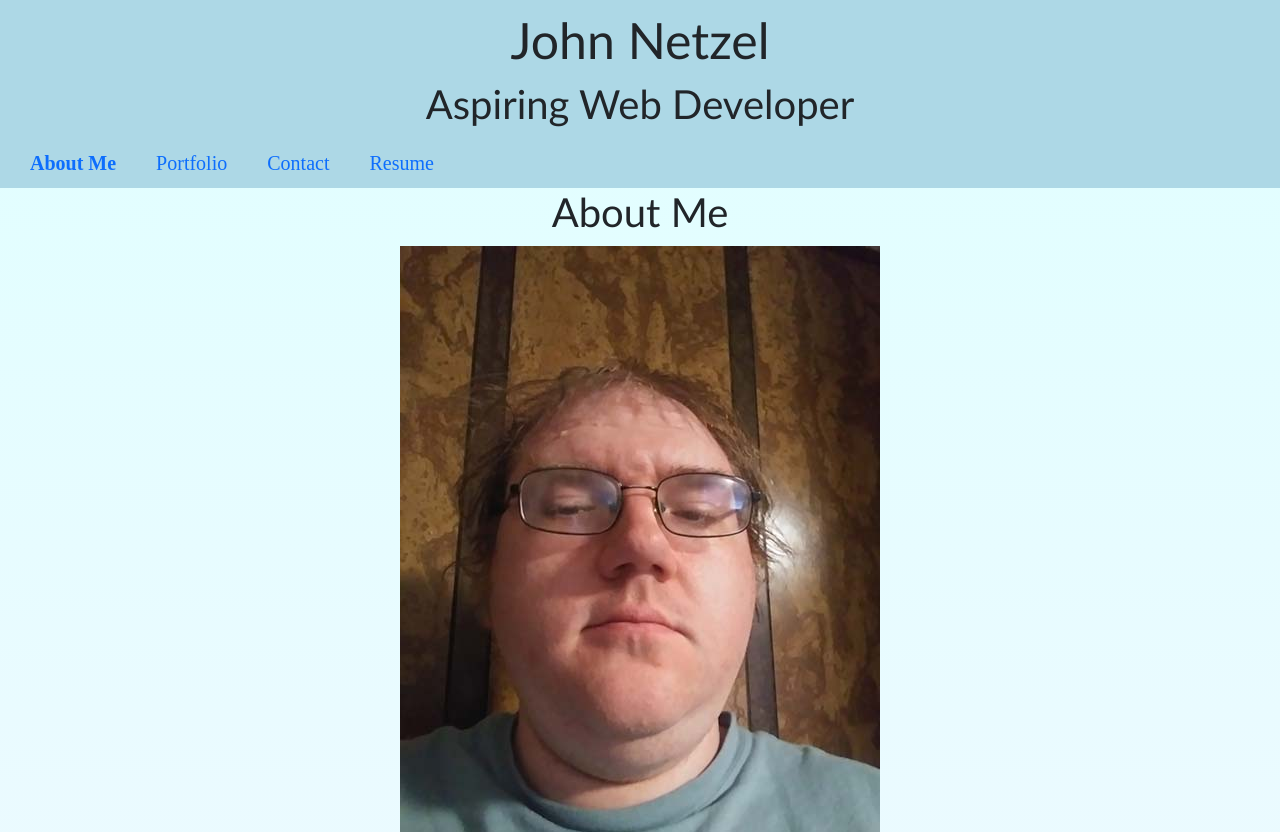
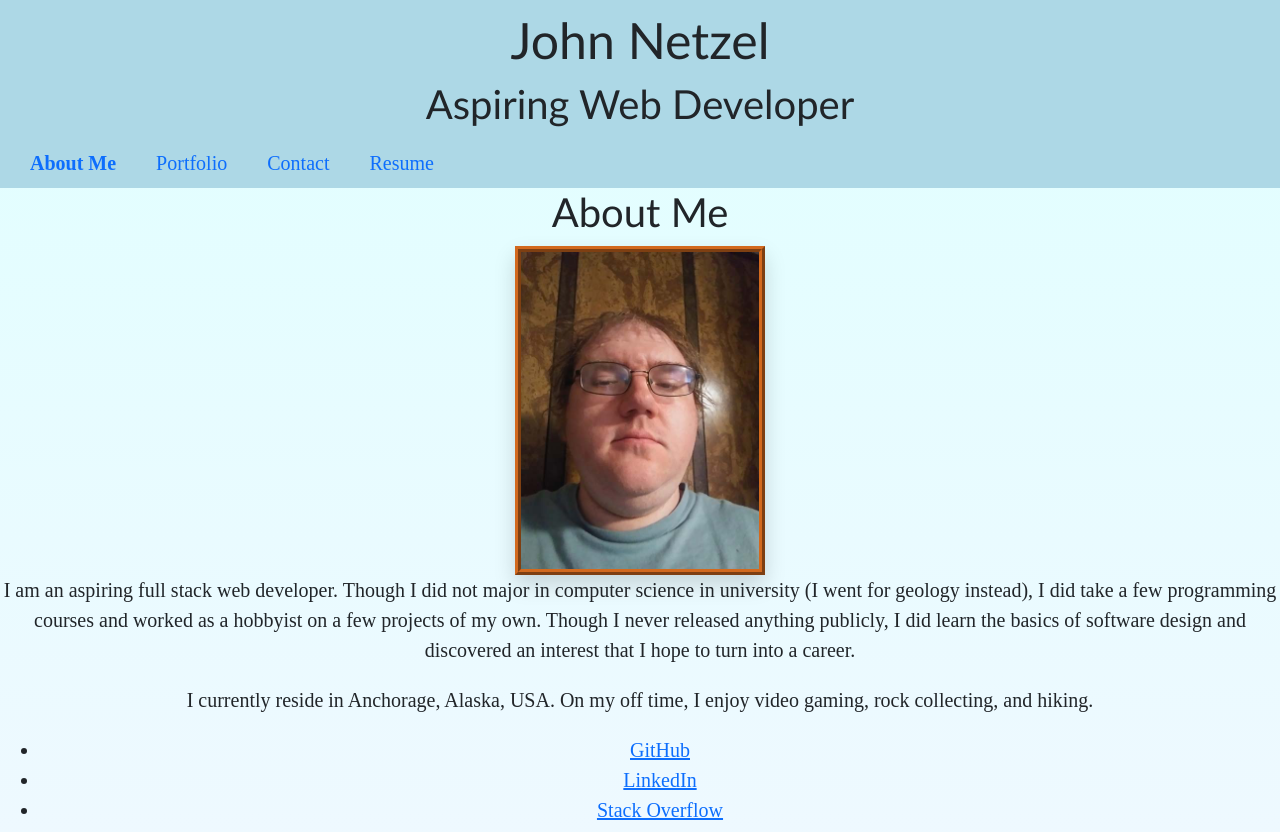
Before and after one commit to CommieDog/react-portfolio, a React (Create React App) app: page / in a window 1280 px wide. Shown: the top 832 px of the page. Built offline with nearby package versions, Linux system fonts and the light colour scheme.

Commit message:
Style About Me and Resume pages

```diff
--- a/src/components/Body.js
+++ b/src/components/Body.js
@@ -19,7 +19,7 @@ function Body(props){
         return (
           <>
             <h2>About Me</h2>
-            <img src={portrait} alt="Portrait of John Netzel" title="Hello there!"/>
+            <img id="portrait" className="shadow" src={portrait} alt="Portrait of John Netzel" title="Hello there!"/>
             <p>I am an aspiring full stack web developer. Though I did not major in computer science in university (I went for geology instead), I did take a few programming courses and worked as a hobbyist on a few projects of my own. Though I never released anything publicly, I did learn the basics of software design and discovered an interest that I hope to turn into a career.</p>
             <p>I currently reside in Anchorage, Alaska, USA. On my off time, I enjoy video gaming, rock collecting, and hiking.</p>
           </>
@@ -57,7 +57,7 @@ function Body(props){
         return (
           <>
             <a href={resume} target="_blank" rel="noreferrer"><h2>Resume</h2></a>
-            <ul className="list-group">
+            <ul className="list-group mx-5">
               <li className="list-group-item">Writing webpages that leverage many features of HTML 5 and CSS 3, including semantic HTML and responsive design</li>
               <li className="list-group-item">Writing webpages that use JavaScript and built-in APIs to dynamically generate content</li>
               <li className="list-group-item">Usage of third-party server side APIs to build data-rich webpages</li>
```
